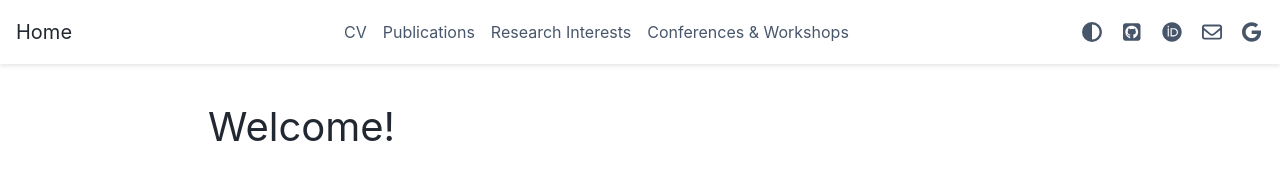
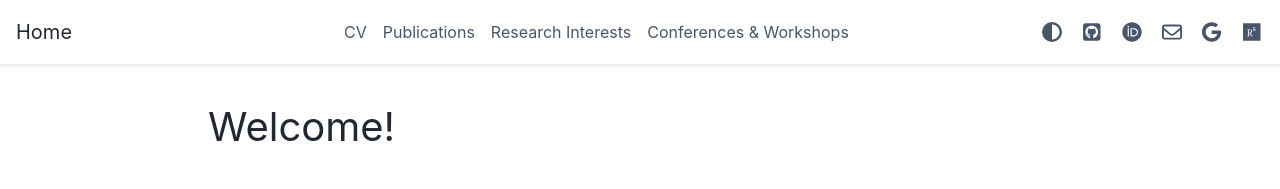
Before and after one commit to sblauth/sblauth.github.io, a Sphinx documentation site: the page built from source/index.rst, in a window 1280 px wide. Shown: the top 189 px of the page. Built offline with Sphinx 7.4.7 and the PyData theme 0.15.4, drawn with Linux system fonts in a browser that asks for light colours.

Commit message:
Add icon for researchgate

```diff
--- a/source/conf.py
+++ b/source/conf.py
@@ -74,6 +74,12 @@ html_theme_options = {
             "icon": "fa-brands fa-google",
             "type": "fontawesome",
         },
+        {
+            "name": "ResearchGate",
+            "url": "https://www.researchgate.net/profile/Sebastian-Blauth",
+            "icon": "fa-brands fa-researchgate",
+            "type": "fontawesome",
+        },
     ]
 }
 
```
